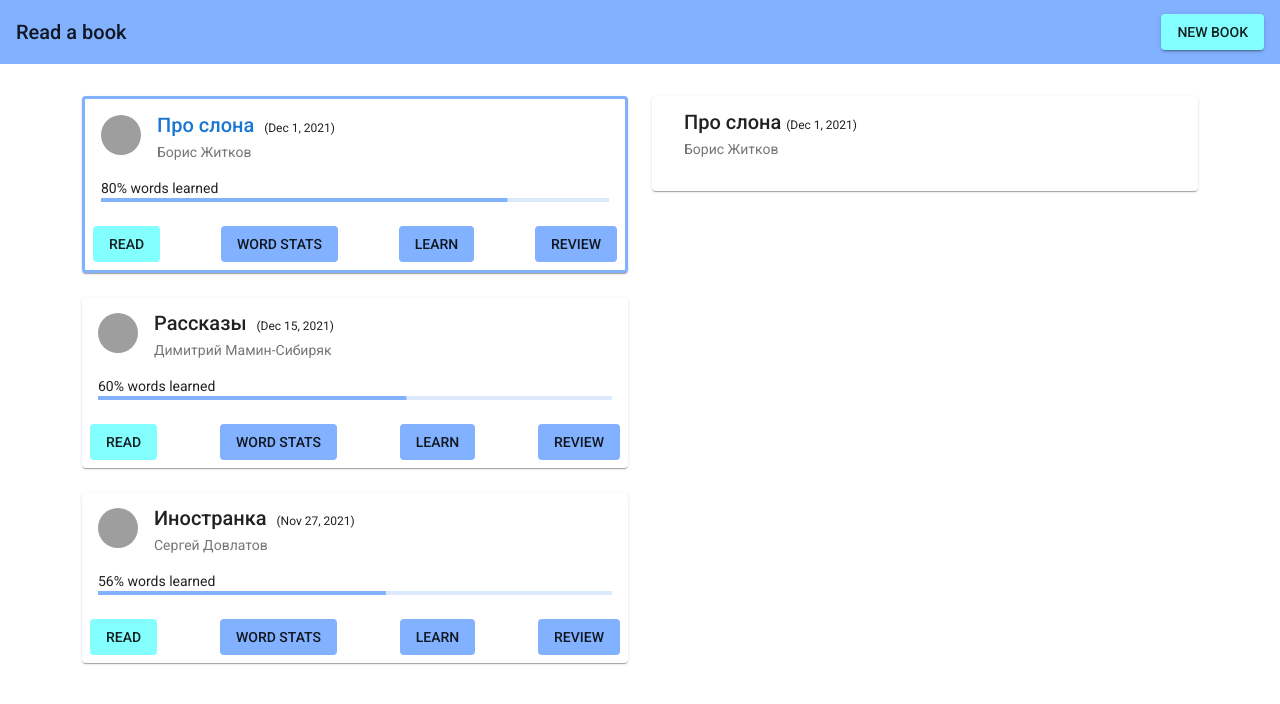
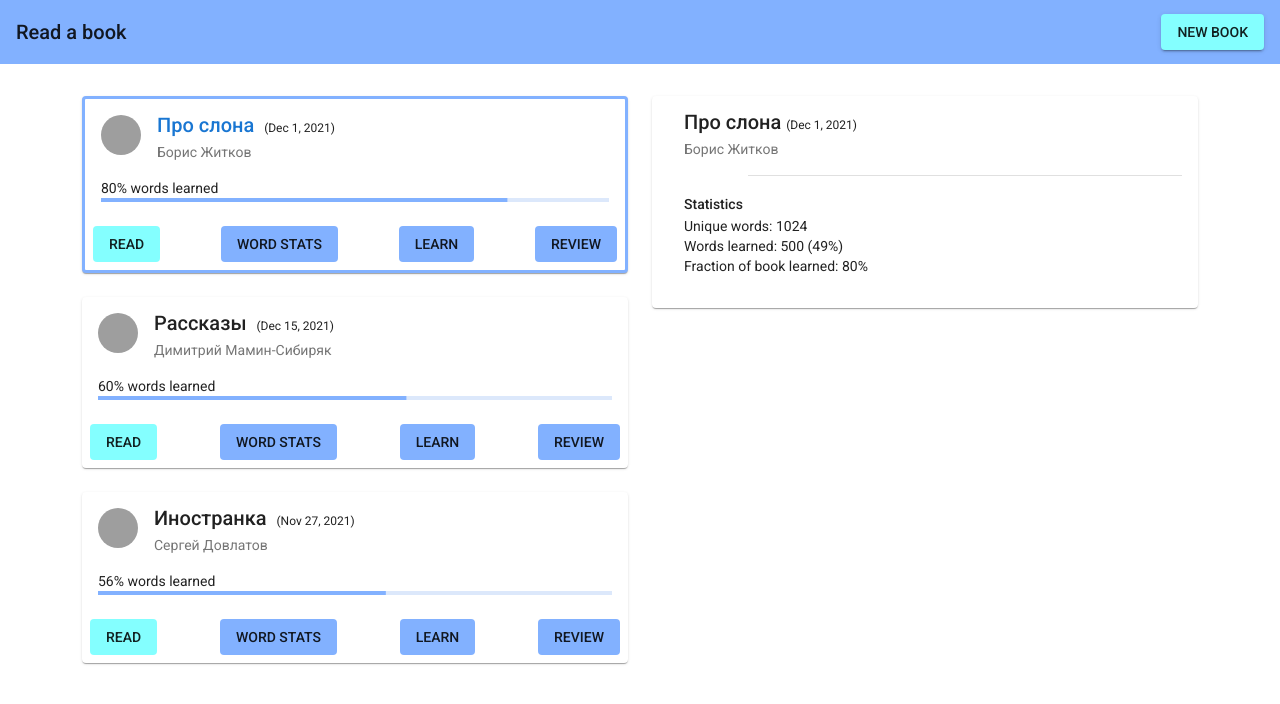
Before and after one commit to lucagalbu/readabook, an Angular app in the folder frontend/: page /start-page in a window 1280 px wide. Shown: the top 704 px of the page. Built offline with nearby package versions, Linux system fonts and the light colour scheme; grey boxes are pictures that could not be loaded.

Commit message:
[front_end] BookSummary: text content
I added the text content of the component. This displays some stats
of the book.

```diff
--- a/frontend/src/app/start-page/book-summary/book-summary.component.html
+++ b/frontend/src/app/start-page/book-summary/book-summary.component.html
@@ -5,4 +5,14 @@
         </mat-card-title>
         <mat-card-subtitle>{{book.author}}</mat-card-subtitle>
     </mat-card-header>
+
+    <mat-card-content>
+        <mat-divider inset></mat-divider>
+        <div class="m-3">
+            <div class="mat-body-strong">Statistics</div>
+            <div>Unique words: {{book.uniqueWords}}</div>
+            <div>Words learned: {{book.wordsLearned}} ({{book.wordsLearned/book.uniqueWords | percent}})</div>
+            <div>Fraction of book learned: {{book.fractionLearned | percent}}</div>
+        </div>
+    </mat-card-content>
 </mat-card>
--- a/frontend/src/app/start-page/start-page.module.ts
+++ b/frontend/src/app/start-page/start-page.module.ts
@@ -5,6 +5,7 @@ import { RouterModule } from '@angular/router';
 import { MatCardModule } from '@angular/material/card';
 import { MatProgressBarModule } from '@angular/material/progress-bar';
 import { MatButtonModule } from '@angular/material/button';
+import { MatDividerModule } from '@angular/material/divider';
 
 import { StartPageComponent } from './start-page.component';
 import { BookCardComponent } from './book-card/book-card.component';
@@ -18,6 +19,7 @@ import { BookSummaryComponent } from './book-summary/book-summary.component';
     MatCardModule,
     MatProgressBarModule,
     MatButtonModule,
+    MatDividerModule,
   ],
 })
 export class StartPageModule {}
```
